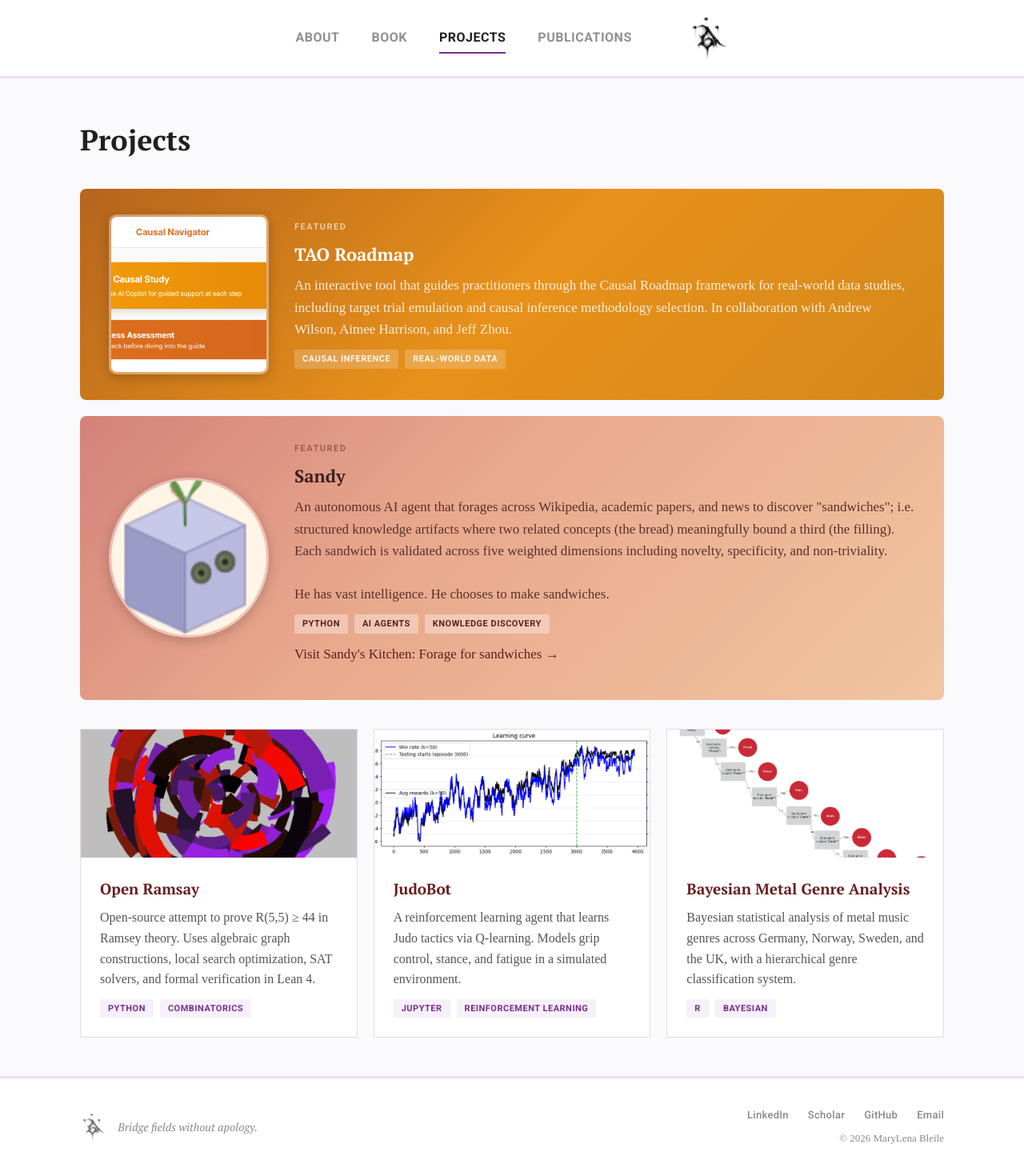
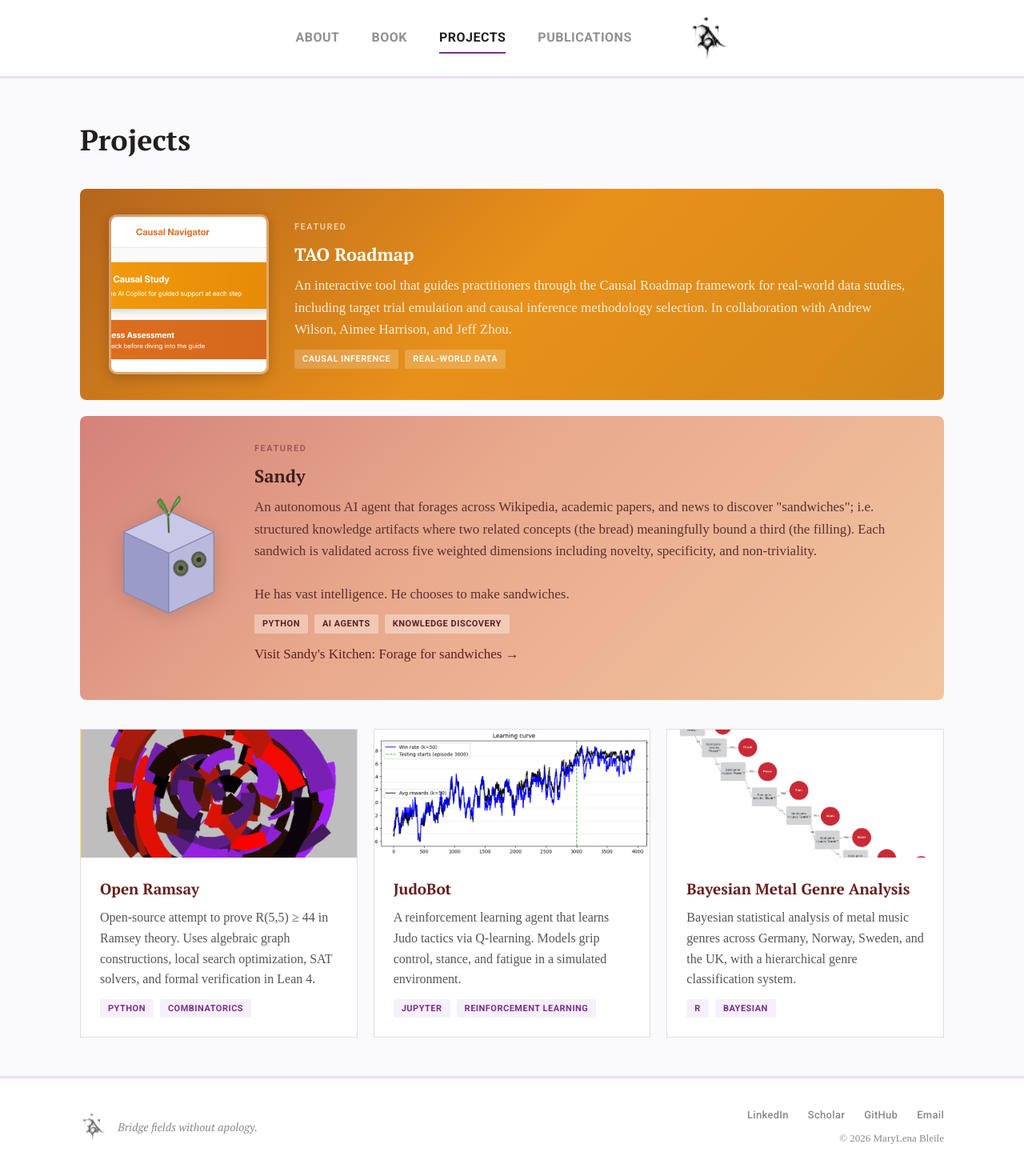
Before and after one commit to MLenaBleile/marylenableile, a Jekyll site: the page built from projects.md, in a window 1280 px wide. Shown: the whole page at 80% size. Built offline with Jekyll 4.4.1, drawn with Linux system fonts in a browser that asks for light colours.

Commit message:
Add animated Sandy SVG to project card
Replace static sandy.png with inline animated SVG on the Sandy
featured card. Sandy bobs, blinks, and his sprout sways. The
SVG pops out slightly above the card boundary.

Co-Authored-By: Claude Opus 4.6 <noreply@anthropic.com>

```diff
--- a/_sass/main.scss
+++ b/_sass/main.scss
@@ -626,10 +626,16 @@ img {
 // Sandy — soft peach/pink like the dashboard
 .featured-sandy {
   background: linear-gradient(135deg, #d4827a 0%, #e8a88c 40%, #f2c5a0 100%);
+  overflow: visible;
+  position: relative;
 
   .featured-image img {
     border-color: rgba(255, 255, 255, 0.4);
     border-radius: 50%;
+  }
+
+  .sandy-animated {
+    overflow: visible;
   }
 
   p, h3, h3 a {
@@ -655,6 +661,45 @@ img {
     &:hover {
       color: #3d1010;
     }
+  }
+}
+
+// Sandy SVG animation
+@keyframes sandy-bob {
+  0%, 100% { transform: translateY(0px); }
+  50% { transform: translateY(-6px); }
+}
+
+@keyframes sandy-blink {
+  0%, 90%, 100% { transform: scaleY(1); }
+  95% { transform: scaleY(0.1); }
+}
+
+@keyframes sprout-sway {
+  0%, 100% { transform: translate(100px, 130px) rotate(0deg); }
+  25% { transform: translate(100px, 130px) rotate(3deg); }
+  75% { transform: translate(100px, 130px) rotate(-3deg); }
+}
+
+.sandy-container {
+  animation: sandy-bob 3s ease-in-out infinite;
+  display: inline-block;
+  margin-top: -30px;
+
+  svg {
+    width: 150px;
+    height: auto;
+    display: block;
+    filter: drop-shadow(0 4px 12px rgba(0, 0, 0, 0.15));
+  }
+
+  .sandy-eye {
+    animation: sandy-blink 4s ease-in-out infinite;
+  }
+
+  .sandy-sprout {
+    animation: sprout-sway 2.5s ease-in-out infinite;
+    transform-origin: 0px 0px;
   }
 }
 
--- a/projects.md
+++ b/projects.md
@@ -27,8 +27,32 @@ url: /projects/
       </div>
 
       <div class="project-card-featured featured-sandy">
-        <div class="featured-image">
-          <img src="{{ '/media/sandy.png' | relative_url }}" alt="Sandy, AI knowledge discovery agent">
+        <div class="featured-image sandy-animated">
+          <div class="sandy-container">
+            <svg viewBox="0 -10 200 300" xmlns="http://www.w3.org/2000/svg" width="150">
+              <polygon points="100,165 25,130 25,230 100,265" fill="#9a9bc7" stroke="#8384b3" stroke-width="1.5"/>
+              <polygon points="100,165 175,130 175,230 100,265" fill="#b8b9dd" stroke="#8384b3" stroke-width="1.5"/>
+              <polygon points="25,130 100,95 175,130 100,165" fill="#c8c9e8" stroke="#8384b3" stroke-width="1.5"/>
+              <g class="sandy-sprout" transform="translate(100, 130)">
+                <line x1="0" y1="0" x2="0" y2="-30" stroke="#3d6b2e" stroke-width="3" stroke-linecap="round"/>
+                <path d="M0 -25 Q-8 -38 -14 -45 Q-20 -52 -12 -56 Q-5 -47 0 -32" fill="#5a9e3a" stroke="#3d6b2e" stroke-width="1.5"/>
+                <path d="M0 -25 Q8 -40 16 -47 Q24 -54 19 -59 Q11 -50 5 -35" fill="#6bb84a" stroke="#3d6b2e" stroke-width="1.5"/>
+                <path d="M0 -25 Q-6 -35 -12 -39 Q-18 -43 -14 -49" fill="none" stroke="#d4757a" stroke-width="2" stroke-linecap="round" opacity="0.8"/>
+              </g>
+              <g class="sandy-eye" style="transform-origin: 120px 190px;">
+                <ellipse cx="120" cy="190" rx="12" ry="13" fill="#5a5e4a" stroke="#3a3e2a" stroke-width="1"/>
+                <ellipse cx="120" cy="190" rx="9" ry="10" fill="#6b7058"/>
+                <circle cx="117" cy="193" r="3" fill="#8a8f75" opacity="0.6"/>
+                <circle cx="120" cy="190" r="4" fill="#2a2e1a"/>
+              </g>
+              <g class="sandy-eye" style="transform-origin: 150px 176px;">
+                <ellipse cx="150" cy="176" rx="12" ry="13" fill="#5a5e4a" stroke="#3a3e2a" stroke-width="1"/>
+                <ellipse cx="150" cy="176" rx="9" ry="10" fill="#6b7058"/>
+                <circle cx="147" cy="173" r="3" fill="#8a8f75" opacity="0.6"/>
+                <circle cx="150" cy="176" r="4" fill="#2a2e1a"/>
+              </g>
+            </svg>
+          </div>
         </div>
         <div class="featured-content">
           <p class="featured-badge">Featured</p>
```
